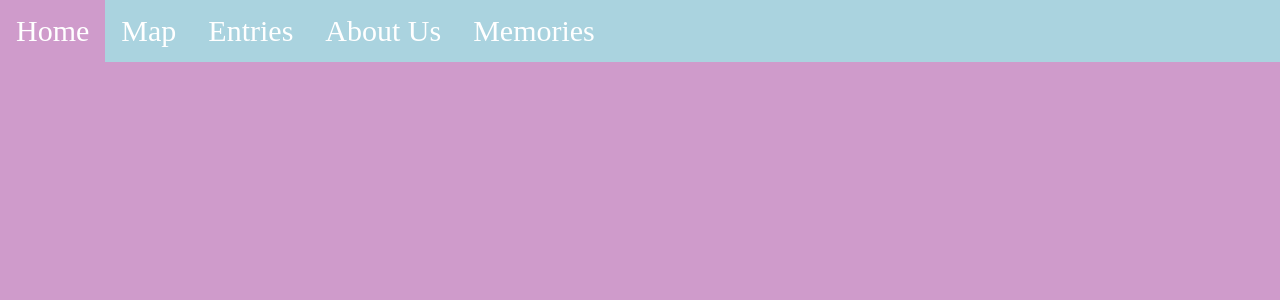
After one commit to Froggerson/PinMaps, a Python web app: template templates/memories.html in a window 1280 px wide. The commit adds this page. Shown: the top 300 px of the page. Run offline with Jinja, Linux system fonts and the light colour scheme; the template is opened without the code that fills it, so the values that code supplies are empty; some web fonts are replaced.

Commit message:
added memories page

```diff
--- a/templates/aboutus.html
+++ b/templates/aboutus.html
@@ -12,6 +12,7 @@
       <li><a href="/map">Map</a></li>
       <li><a href="/entries">Entries</a></li>
       <li><a href="/aboutus">About Us</a></li>
+      <li><a href="/memories">Memories</a></li>
     </ul>
     <section>
       <div class="header">
--- a/templates/entries.html
+++ b/templates/entries.html
@@ -12,6 +12,7 @@
       <li><a href="/map">Map</a></li>
       <li><a href="/entries">Entries</a></li>
       <li><a href="/aboutus">About Us</a></li>
+      <li><a href="/memories">Memories</a></li>
     </ul>
   </head>
   <body>
--- a/templates/main.html
+++ b/templates/main.html
@@ -12,6 +12,7 @@
       <li><a href="/map">Map</a></li>
       <li><a href="/entries">Entries</a></li>
       <li><a href="/aboutus">About Us</a></li>
+      <li><a href="/memories">Memories</a></li>
     </ul>
     <section>
     <div id="everything">
--- a/templates/maps.html
+++ b/templates/maps.html
@@ -16,6 +16,7 @@
     <li><a href="/map">Map</a></li>
     <li><a href="/entries">Entries</a></li>
     <li><a href="/aboutus">About Us</a></li>
+    <li><a href="/memories">Memories</a></li>
   </ul>
   <!-- THE MAP CODE STARTS HERE -->
    <div id="canvas"></div>
--- /dev/null
+++ b/templates/memories.html
@@ -0,0 +1,18 @@
+<!DOCTYPE html>
+<html lang="en" dir="ltr">
+  <head>
+    <meta charset="utf-8">
+    <title>Memories</title>
+    <link rel="stylesheet" href="styles/shared.css">
+    <link rel="stylesheet" href="styles/main.css">
+  </head>
+  <body>
+    <ul class="navigation">
+      <li><a href="/">Home</a></li>
+      <li><a href="/map">Map</a></li>
+      <li><a href="/entries">Entries</a></li>
+      <li><a href="/aboutus">About Us</a></li>
+      <li><a href="/memories">Memories</a></li>
+    </ul>
+  </body>
+</html>
```
Also changed, not shown: main.py (+7 -1 lines), styles/memories.css (added).
